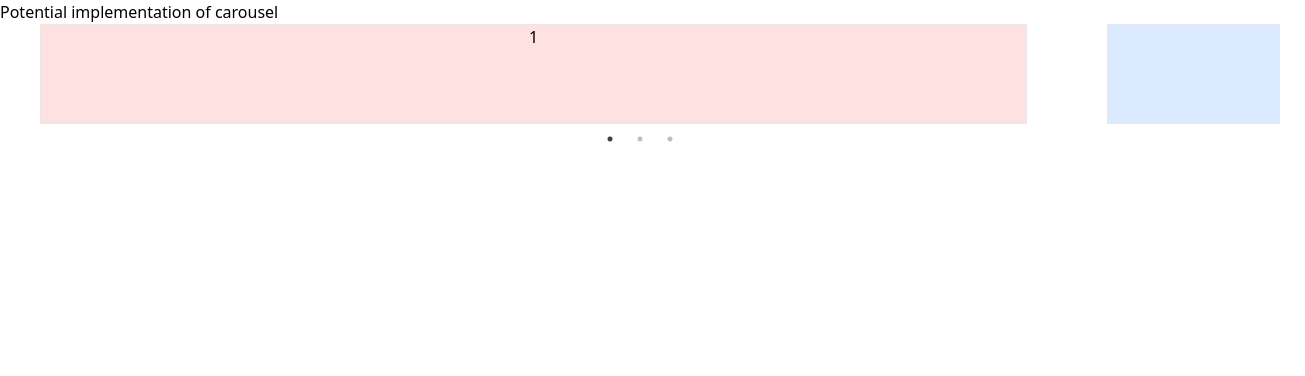
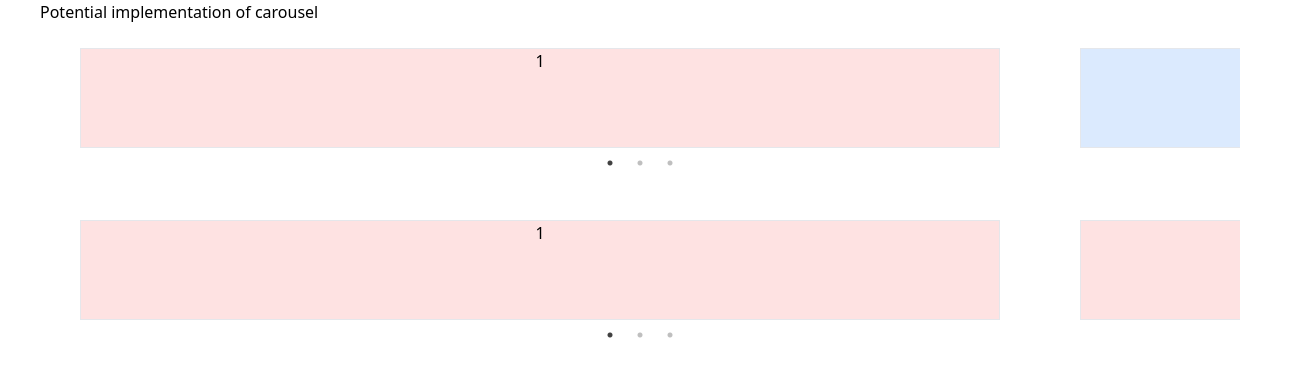
Before and after one commit to alfredrafael/next-twind-testing-environment, a Next.js app: page / in a window 1280 px wide. Shown: the top 376 px of the page, 1305 px wide, since content can reach past the window. Built offline with nearby package versions, Linux system fonts and the light colour scheme.

Commit message:
adds additional carousel hidrated from dataArray

```diff
--- a/pages/index.tsx
+++ b/pages/index.tsx
@@ -11,16 +11,29 @@ const Home: NextPage = () => {
     slidesToShow: 1.2,
     slidesToScroll: 1,
   }
+
+  const dataArray = ['1', '2', '3']
+
+  const generateCards = dataArray.map((item, i) => {
+    return (
+      <div className="px-10 align-middle">
+        <div className="flex h-[100px] w-[100%] justify-center border bg-red-100">
+          {item}
+        </div>
+      </div>
+    )
+  })
+
   return (
     <>
       <Head>
         <title>Create Next App</title>
         <link rel="icon" href="/favicon.ico" />
       </Head>
-
-      <section className="min-h-screen">
+      <section className="min-h-screen px-10">
         <div>
           <h2>Potential implementation of carousel</h2>
+          <br />
           <Slider {...settings}>
             <div className="px-10 align-middle">
               <div className="flex h-[100px] w-[100%] justify-center border bg-red-100">
@@ -38,9 +51,14 @@ const Home: NextPage = () => {
               </div>
             </div>
           </Slider>
+
+          <br />
+          <br />
+          <br />
+
+          <Slider {...settings}>{generateCards}</Slider>
         </div>
-      </section>
-
+      </section>{' '}
       {/*
       <div className="flex min-h-screen flex-col items-center justify-center py-2">
         <main className="flex w-full flex-1 flex-col items-center justify-center px-20 text-center">
```
